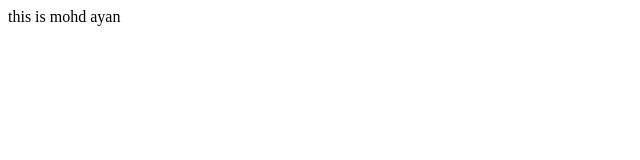
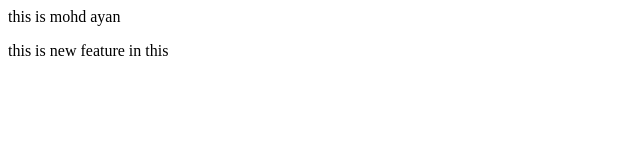
Before and after one commit to mdayansidd144/localrepo2, a plain HTML site: page index.html in a window 1280 px wide. Shown: the whole page, without its empty margins (0-640 px from the left). Drawn offline with Linux system fonts and the light colour scheme.

Commit message:
add new feature

```diff
--- a/index.html
+++ b/index.html
@@ -1 +1,2 @@
 <p>this is mohd ayan</p>
+<p>this is new feature in this</p>
```
